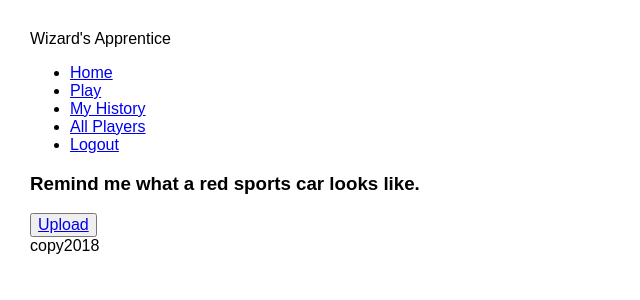
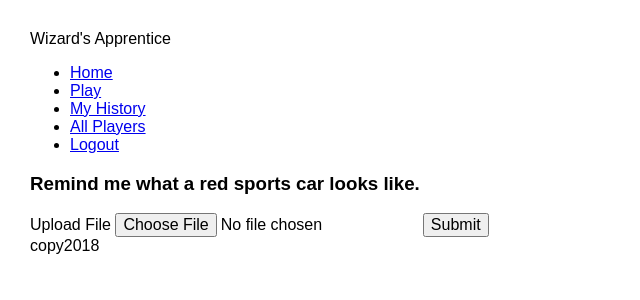
Before and after one commit to joyliao07/wizards_apprentice, a Flask app: page /play in a window 1280 px wide. Shown: the top 300 px of the page, without its empty margins (0-640 px from the left). Run offline with Flask 2, Linux system fonts and the light colour scheme; the visitor is signed in with stand-in values (Sample User, id 1); data comes from the database, SQL or seed files in the repository; some libraries are stand-ins or nearby versions.

Commit message:
file upload form

```diff
--- a/src/__init__.py
+++ b/src/__init__.py
@@ -13,7 +13,9 @@ app = Flask(
 app.config.from_mapping(
     SECRET_KEY=os.getenv('SECRET_KEY'),
     SQLALCHEMY_DATABASE_URI=os.getenv('DATABASE_URL'),
-    SQLALCHEMY_TRACK_MODIFICATIONS=False
+    SQLALCHEMY_TRACK_MODIFICATIONS=False,
+    UPLOAD_FOLDER=os.getenv('UPLOAD_FOLDER'),
+    MAX_CONTENT_LENGTH=8 * 1024 * 1024
 )
 
 from . import routes, forms, models, exceptions, auth
--- a/src/forms.py
+++ b/src/forms.py
@@ -1,12 +1,14 @@
 from flask import session
+
 from flask_wtf import FlaskForm
-from wtforms import StringField, PasswordField, FileField
+from wtforms import StringField, PasswordField
+from flask_wtf.file import FileField, FileRequired
 from wtforms.fields.html5 import EmailField
 from wtforms.validators import DataRequired, length
 
 
 class SubmitForm(FlaskForm):
-    file_upload = FileField('Upload File', validators=[DataRequired()])
+    file_upload = FileField('Upload File', validators=[FileRequired()])
 
 
 class AuthForm(FlaskForm):
--- a/src/routes.py
+++ b/src/routes.py
@@ -1,6 +1,13 @@
+from uuid import uuid4
+from os.path import splitext
+from os.path import join as path_join
+
 from flask import Flask, request, render_template, redirect, url_for, session, abort, flash, session
 
+from werkzeug.utils import secure_filename
+
 from .auth import login_required, logout_required
+from .forms import SubmitForm
 
 from . import app
 
@@ -20,7 +27,24 @@ def play():
     get: visiting page to submit photo
     post: receiving submission form from user
     """
-    return render_template('play.html')
+    form = SubmitForm()
+
+    if form.validate_on_submit():
+        allowed_filetypes = set(['.png', '.jpg', '.jpeg'])
+
+        f = form.file_upload.data
+        ext = splitext(f.filename)[1]
+
+        if ext not in allowed_filetypes:
+            flash('File must be a .png or a .jpg/.jpeg')
+            return redirect(url_for('.play'))
+
+        filename = secure_filename(str(uuid4()) + ext)
+        file_path = path_join(app.root_path, app.config['UPLOAD_FOLDER'], filename)
+        f.save(file_path)
+        return redirect(url_for('.submission'))
+
+    return render_template('play.html', form=form)
 
 
 @app.route('/submission', methods=['GET', 'POST'])
--- a/src/templates/auth/login.html
+++ b/src/templates/auth/login.html
@@ -4,7 +4,7 @@
 <div class="login">
   <h2>Login:</h2>
   <form action="{{ url_for(".login") }}" method="POST">
-    {{ form.hidden_tag() }}
+    {{ form.csrf_token }}
     {{ form.email.label }}{{ form.email(size=48) }}
     {{ form.password.label }}{{ form.password(size=48) }}
     <input type="submit" name="login_form" value="Go">
--- a/src/templates/auth/register.html
+++ b/src/templates/auth/register.html
@@ -4,7 +4,7 @@
 <div class="register">
   <h2>Register:</h2>
   <form action="{{ url_for(".register") }}" method="POST">
-    {{ form.hidden_tag() }}
+    {{ form.csrf_token }}
     {{ form.username.label }}{{ form.username(size=16) }}
     {{ form.email.label }}{{ form.email(size=128) }}
     {{ form.password.label }}{{ form.password(size=32) }}
--- a/src/templates/play.html
+++ b/src/templates/play.html
@@ -7,7 +7,9 @@
   <div class="img-wizard">
     <!-- Wizard's picture here. -->
   </div>
-  <div class="">
-    <button type="button"><a href="{{ url_for(".submission") }}"> Upload </a></button>
-  </div>
+  <form action="/play" method="POST"  enctype="multipart/form-data">
+    {{ form.csrf_token }}
+    {{ form.file_upload.label }} {{ form.file_upload }}
+    <input type="submit">
+  </form>
 {% endblock content %}
```
Also changed, not shown: src/static/uploads/42209836-bae9-4561-ace7-de3f20bb5255.png (added), src/static/uploads/48f8f05a-6d8d-44d8-8f64-9eb4d3db04e9.png (added), src/static/uploads/7f7e9fa5-aa8c-496a-bbc2-a8a07a47cc22.svg (added), src/templates/home_test.html (deleted), 1 other file.
